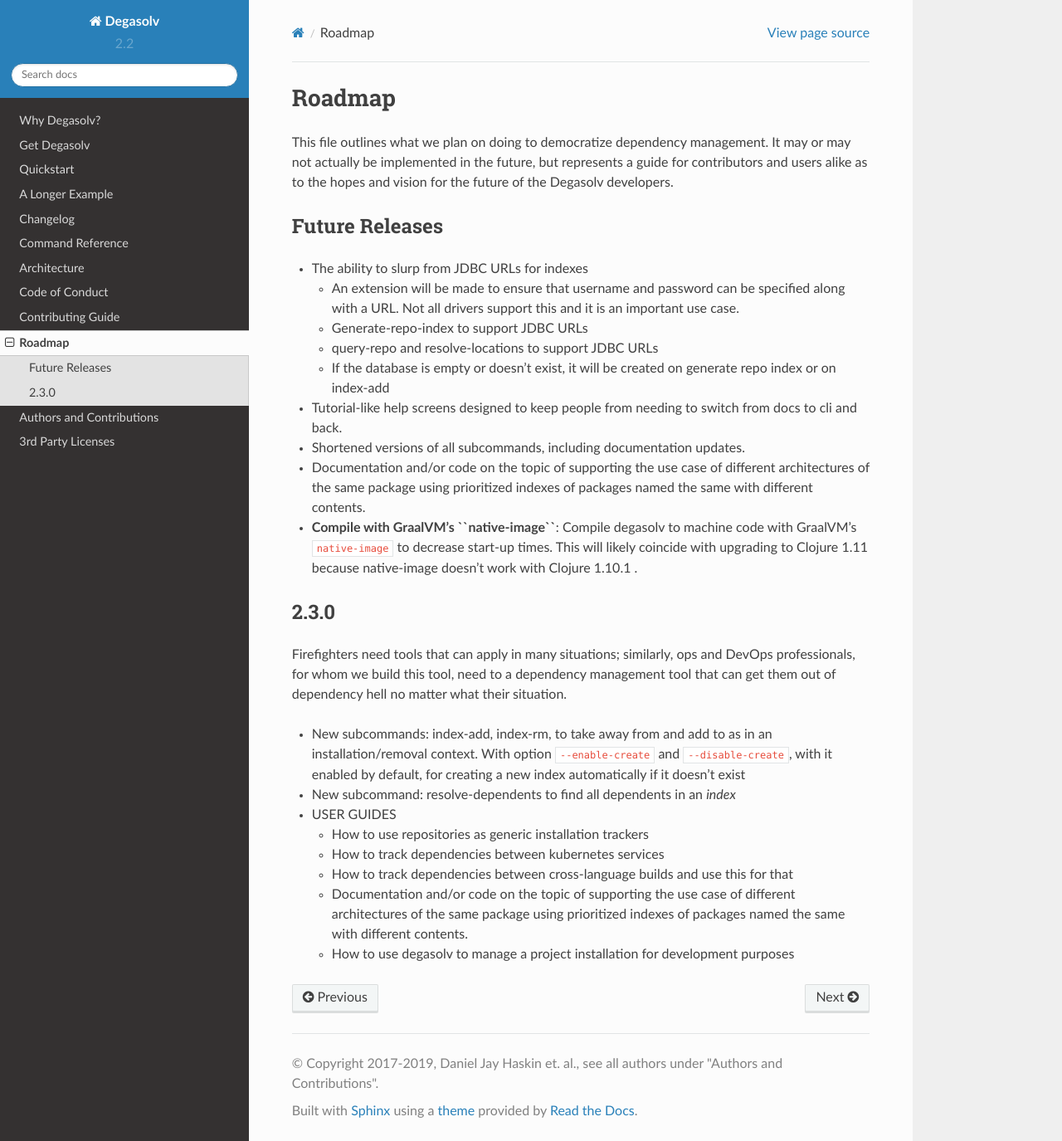
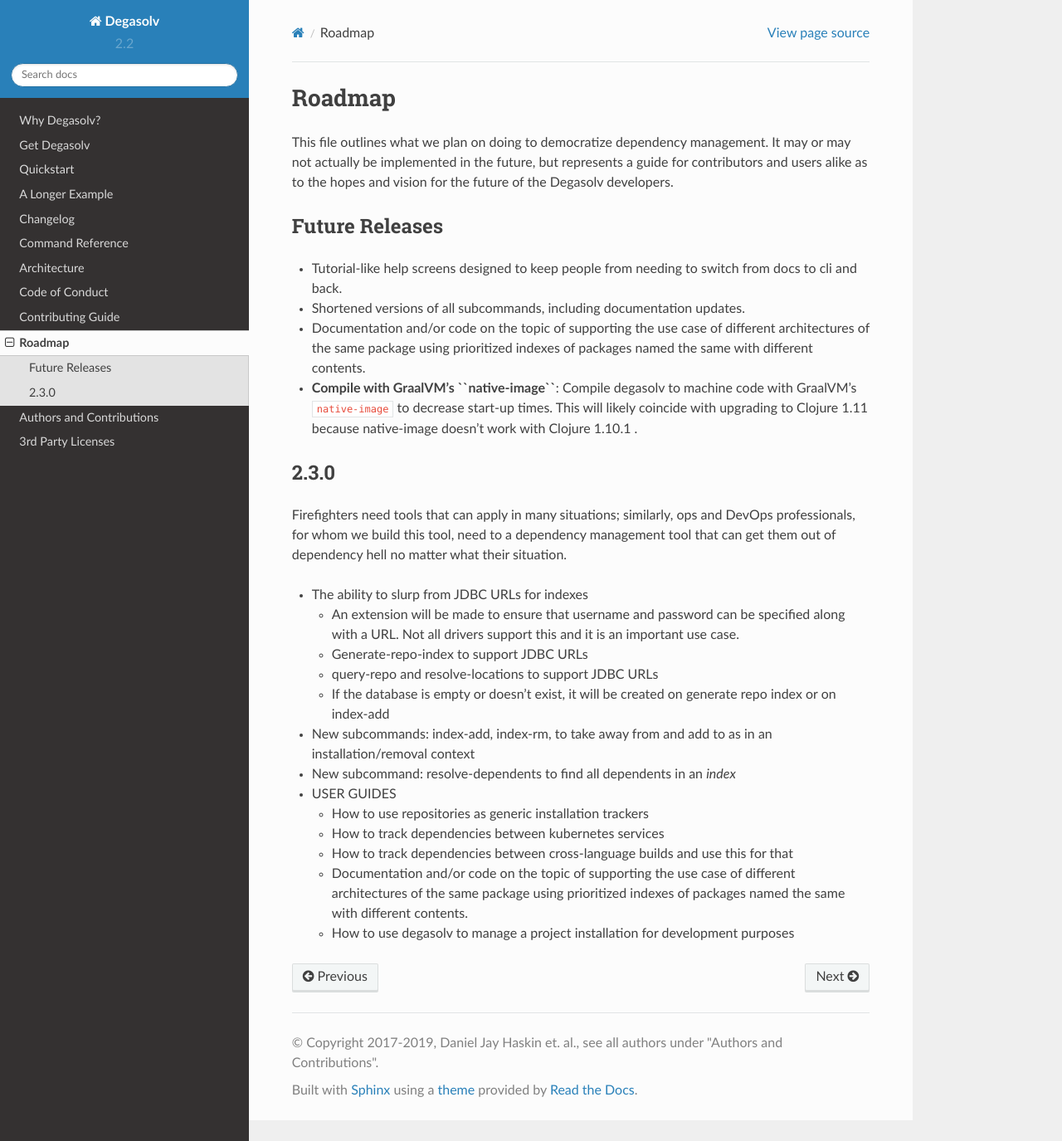
Before and after one commit to djhaskin987/degasolv, a Sphinx documentation site: the page built from docs/roadmap.rst, in a window 1280 px wide and 1375 px high. Shown: the whole window at 83% size. Built offline with Sphinx 7.4.7 and the Read the Docs theme 2.0.0, drawn with Linux system fonts in a browser that asks for light colours; some of the changed lines change nothing that is shown.

```diff
--- a/docs/roadmap.rst
+++ b/docs/roadmap.rst
@@ -8,17 +8,6 @@
 
 Future Releases
 ---------------
-
-
-- The ability to slurp from JDBC URLs for indexes
-
-  - An extension will be made to ensure that username and password
-    can be specified along with a URL. Not all drivers support this
-    and it is an important use case.
-  - Generate-repo-index to support JDBC URLs
-  - query-repo and resolve-locations to support JDBC URLs
-  - If the database is empty or doesn't exist, it will be created on
-    generate repo index or on index-add
 
 - Tutorial-like help screens designed to keep people from needing to switch
   from docs to cli and back.
@@ -42,10 +31,18 @@
 management tool that can get them out of dependency hell no matter what their
 situation.
 
+- The ability to slurp from JDBC URLs for indexes
+
+  - An extension will be made to ensure that username and password
+    can be specified along with a URL. Not all drivers support this
+    and it is an important use case.
+  - Generate-repo-index to support JDBC URLs
+  - query-repo and resolve-locations to support JDBC URLs
+  - If the database is empty or doesn't exist, it will be created on
+    generate repo index or on index-add
+
 - New subcommands: index-add, index-rm, to take away from and add to
-  as in an installation/removal context. With option ``--enable-create`` and
-  ``--disable-create``, with it enabled by default, for creating a new
-  index automatically if it doesn't exist
+  as in an installation/removal context
 - New subcommand: resolve-dependents to find all dependents in an *index*
 - USER GUIDES
 
```
Also changed, not shown: 1 other file.
